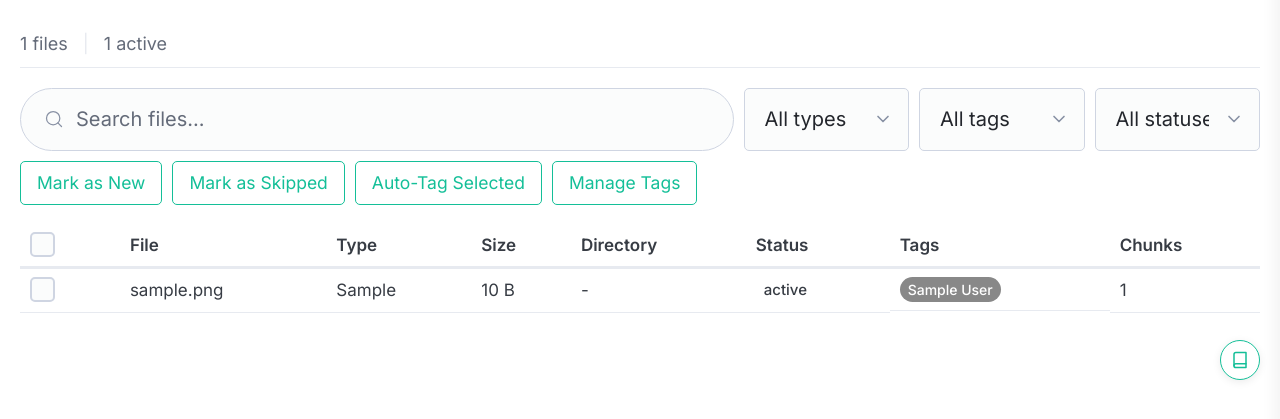
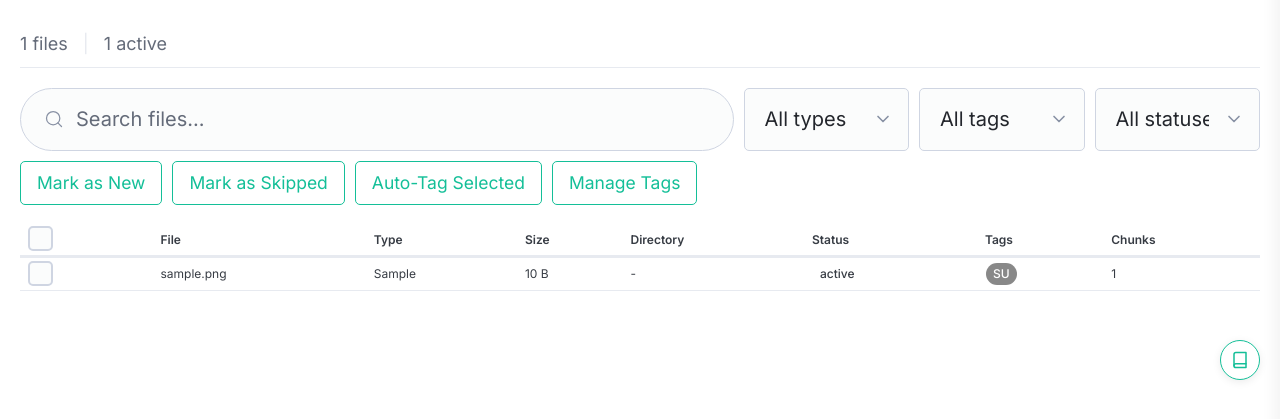
Before and after one commit to hetGE/georag, a FastAPI app: page /documents in a window 1280 px wide. Shown: the part 40-459 px from the top of the page. Run offline with FastAPI, Linux system fonts and the light colour scheme; tables that the repository leaves empty hold one stand-in row (values such as "Sample post"); data that the repository does not hold is empty.

Commit message:
Compact document table rows with abbreviated tag initials
Reduce table font to 0.6rem and row padding for denser display.
Tag pills show initials only (e.g. GI for Ground Improvement) with
full name on hover. Fix tag cell layout to not break table row borders.

Co-Authored-By: Claude Opus 4.6 <noreply@anthropic.com>

```diff
--- a/frontend/static/css/app.css
+++ b/frontend/static/css/app.css
@@ -599,12 +599,12 @@ nav ul:last-child li a.active:hover {
 }
 
 .file-table {
-    font-size: 0.85rem;
+    font-size: 0.6rem;
 }
 
 .file-table th,
 .file-table td {
-    padding: 0.4rem 0.5rem;
+    padding: 0.2rem 0.4rem;
     white-space: nowrap;
 }
 
@@ -626,27 +626,31 @@ nav ul:last-child li a.active:hover {
     text-overflow: ellipsis;
 }
 
+.file-table th:nth-child(7),
+.file-table td:nth-child(7) {
+    max-width: 100px;
+}
+
 .file-table .tag-cell {
-    display: flex;
-    gap: 0.25rem;
-    flex-wrap: wrap;
+    white-space: normal;
 }
 
 .tag-mini {
     display: inline-block;
-    padding: 0.1rem 0.4rem;
+    padding: 0.1rem 0.35rem;
     border-radius: 0.75rem;
-    font-size: 0.7rem;
+    font-size: 0.6rem;
     font-weight: 500;
     color: #fff;
     white-space: nowrap;
+    margin: 0.05rem;
 }
 
 .status-badge {
     display: inline-block;
     padding: 0.1rem 0.4rem;
     border-radius: 0.25rem;
-    font-size: 0.75rem;
+    font-size: 0.6rem;
     font-weight: 500;
 }
 
--- a/frontend/static/js/documents.js
+++ b/frontend/static/js/documents.js
@@ -107,9 +107,10 @@ function renderFileTable(files) {
 
     tbody.innerHTML = files.map(f => {
         const checked = selectedFileIds.has(f.id) ? 'checked' : '';
-        const tags = (f.tags || []).map(t =>
-            `<span class="tag-mini" style="background:${t.color}">${t.display_name}</span>`
-        ).join('');
+        const tags = (f.tags || []).map(t => {
+            const abbr = t.display_name.split(/\s+/).map(w => w[0]).join('').toUpperCase();
+            return `<span class="tag-mini" style="background:${t.color}" title="${escapeHtml(t.display_name)}">${abbr}</span>`;
+        }).join('');
 
         return `<tr>
             <td><input type="checkbox" class="file-cb" data-id="${f.id}" ${checked}></td>
```
